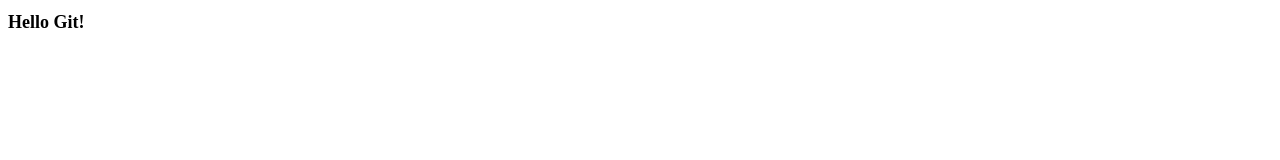
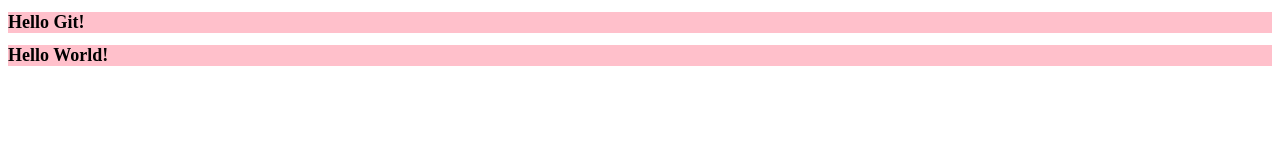
Before and after one commit to MalloyManga/Beta, a plain HTML site: page index.html in a window 1280 px wide. Drawn offline with Linux system fonts and the light colour scheme.

Commit message:
feat: index and css

```diff
--- a/index.html
+++ b/index.html
@@ -11,6 +11,7 @@
 
 <body>
     <h1 class="box">Hello Git!</h1>
+    <h1 class="box">Hello World!</h1>
 </body>
 
 </html>
--- a/main.css
+++ b/main.css
@@ -1,3 +1,4 @@
 .box{
     font-size: large;
+    background-color: pink;
 }
```
